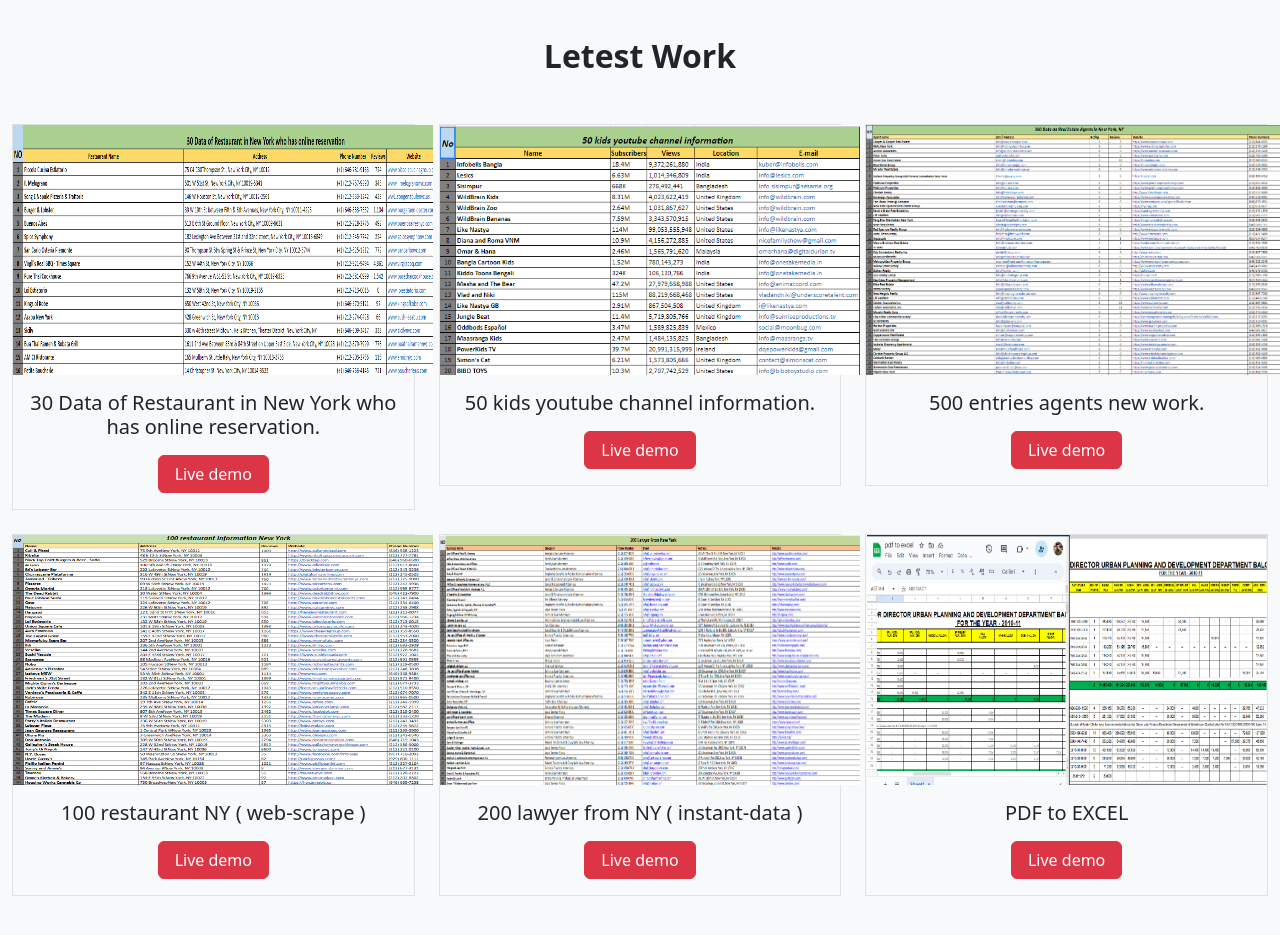
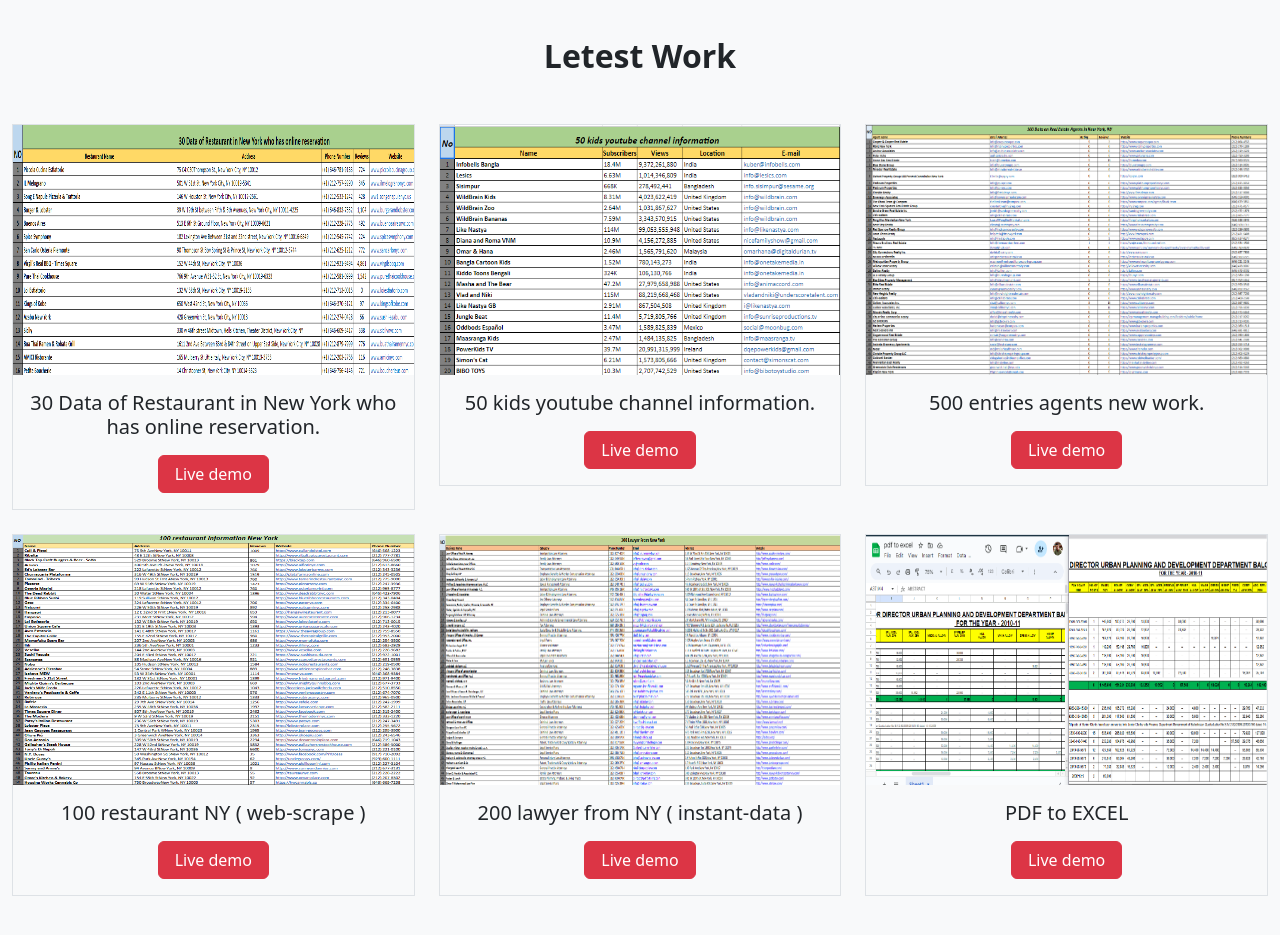
Before and after one commit to tahmid0191/Freelancer, a plain HTML site: page Freelancer Motasim Billah/index.html in a window 1280 px wide. Shown: the part 2500-3435 px from the top of the page. Drawn offline with Linux system fonts and the light colour scheme.

Commit message:
Update index.html

```diff
--- a/Freelancer Motasim Billah/index.html
+++ b/Freelancer Motasim Billah/index.html
@@ -243,7 +243,7 @@
             <div class="row">
                 <div class="col-md-6 col-lg-4 mb-4 ">
                     <div class="portfolio-item border text-center">
-                        <img src="assets/photo/class-1.png" alt="" height="250px" width="420px">
+                        <img src="assets/photo/class-1.png" alt="" height="250px" width="100%">
                         <h3 class="fs-5 my-3"> 30 Data of Restaurant in New York who has online reservation.</h3>
                         <p class="md-4"><a class=" btn px-3 btn-danger   text-decoration-none" target="_blank" href="https://docs.google.com/spreadsheets/d/1UBUGtfLYk00ZbWolCeb0BHN4nmbNankZCzIFWfvf784/edit?usp=sharing">Live demo</a></p>
                     </div>
@@ -251,7 +251,7 @@
 
                 <div class="col-md-6 col-lg-4 mb-4">
                     <div class="portfolio-item border text-center">
-                        <img src="assets/photo/class-2.png" alt=""  height="250px" width="420px">
+                        <img src="assets/photo/class-2.png" alt=""  height="250px" width="100%">
                         <h3 class="fs-5 my-3">50 kids youtube channel information.</h3>
                         <p class="md-4"><a class=" btn px-3 btn-danger  text-decoration-none" target="_blank" href="https://docs.google.com/spreadsheets/d/1C_BF83v2B1YLPCusl9Ts4xtGh_Bb_qSap6pteZMkdsI/edit?usp=sharing">Live demo</a></p>
                     </div>
@@ -259,7 +259,7 @@
 
                 <div class="col-md-6 col-lg-4 mb-4">
                     <div class="portfolio-item border text-center">
-                        <img src="assets/photo/class-4.png" alt=""  height="250px" width="420px">
+                        <img src="assets/photo/class-4.png" alt=""  height="250px" width="100%">
                         <h3 class="fs-5 my-3">500 entries agents new work.</h3>
                         <p class="md-4"><a class=" btn px-3 btn-danger  text-decoration-none" target="_blank" href="https://docs.google.com/spreadsheets/d/1-r34TKNAgT4L2EvGsJnz2GJYRSCEnhXMtUcuVyqUvFE/edit?usp=sharing">Live demo</a></p>
                     </div>
@@ -267,7 +267,7 @@
 
                 <div class="col-md-6 col-lg-4 mb-4">
                     <div class="portfolio-item border text-center">
-                        <img src="assets/photo/class-5.png" alt=""  height="250px" width="420px">
+                        <img src="assets/photo/class-5.png" alt=""  height="250px" width="100%">
                         <h3 class="fs-5 my-3"> 100 restaurant NY ( web-scrape )</h3>
                         <p class="md-4"><a class=" btn px-3 btn-danger  text-decoration-none" target="_blank" href="https://docs.google.com/spreadsheets/d/1OhNskZBjbnR2WIBfT8ZFKaXIWfdSaxkY_T5xgu_s9oc/edit?usp=sharing">Live demo</a></p>
                     </div>
@@ -275,7 +275,7 @@
 
                 <div class="col-md-6 col-lg-4 mb-4">
                     <div class="portfolio-item border text-center">
-                        <img src="assets/photo/class-6.png" alt=""  height="250px" width="420px">
+                        <img src="assets/photo/class-6.png" alt=""  height="250px" width="100%">
                         <h3 class="fs-5 my-3">200 lawyer from NY ( instant-data )</h3>
                         <p class="md-4"><a class=" btn px-3 btn-danger  text-decoration-none" target="_blank" href="https://docs.google.com/spreadsheets/d/1PRSYLbjjnvGCZV4jmyv3ofnHo1eFWP9oXuD58dgZ2jI/edit?usp=sharing">Live demo</a></p>
                     </div>
@@ -283,7 +283,7 @@
 
                 <div class="col-md-6 col-lg-4 mb-4">
                     <div class="portfolio-item border text-center">
-                        <img src="assets/photo/pgf to excel 2.png" alt="" height="250px" width="400px">
+                        <img src="assets/photo/pgf to excel 2.png" alt="" height="250px" width="100%">
                         <h3 class="fs-5 my-3">PDF to EXCEL</h3>
                         <p class="md-4"><a class=" btn px-3 btn-danger  text-decoration-none" target="_blank" href="https://docs.google.com/spreadsheets/d/158KFwmO-eA99bvDqiV5s1P06FTJcNAQGlFjtHqb05qU/edit?usp=sharing">Live demo</a></p>
                     </div>
```
